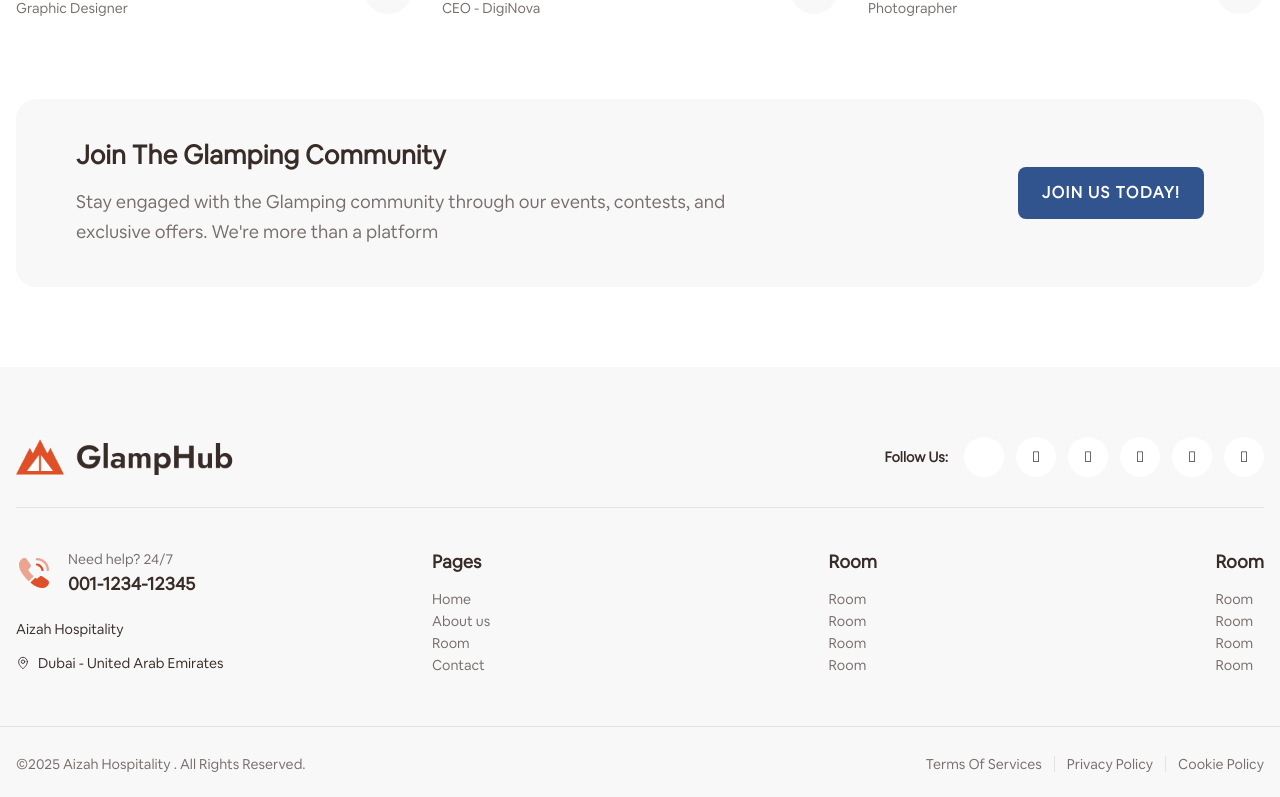
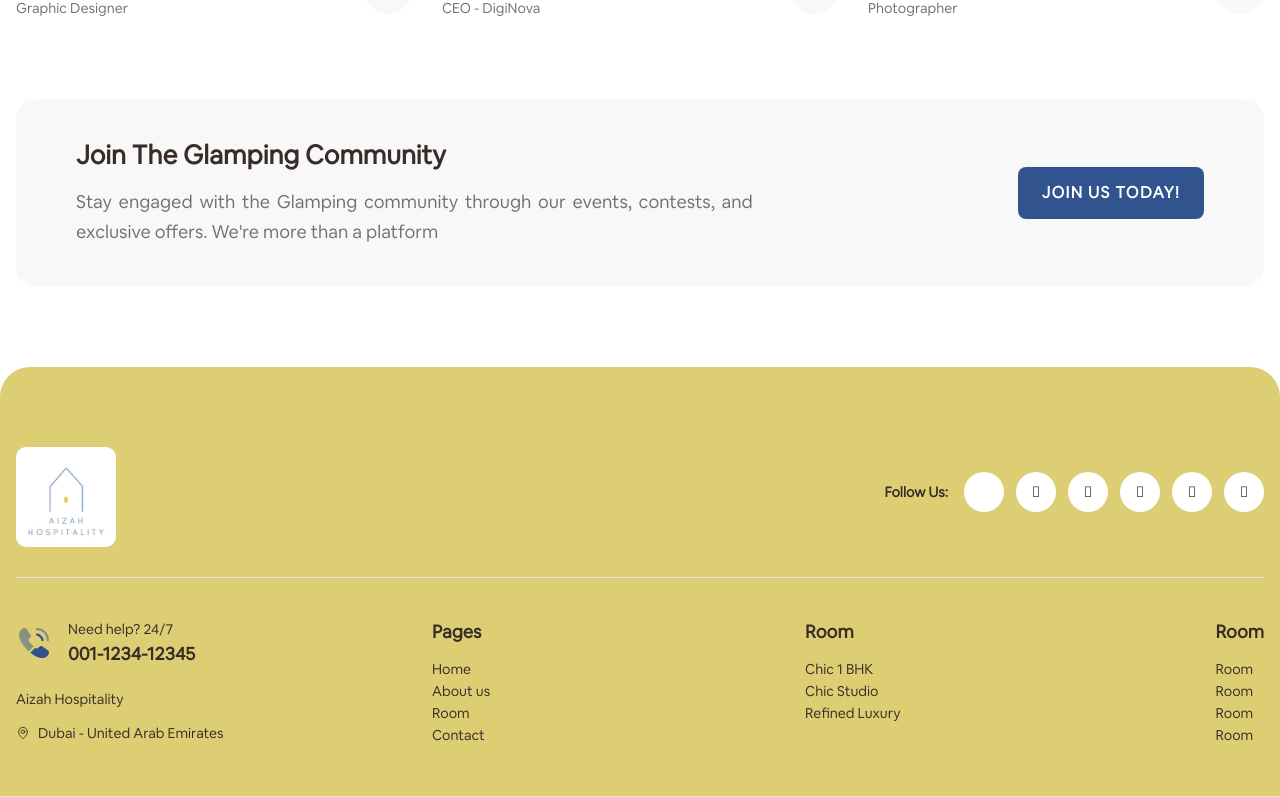
Before and after one commit to ismail-is/aizahhospitality-, a Next.js app: page /about in a window 1280 px wide. Shown: the part 3674-4471 px from the top of the page. Built offline with nearby package versions, Linux system fonts and the light colour scheme; some icons are missing.

Commit message:
eveving1

```diff
--- a/src/components/Footer/Footer.tsx
+++ b/src/components/Footer/Footer.tsx
@@ -8,50 +8,51 @@ import * as Icon from "phosphor-react";
 const Footer = () => {
     return (
         <>
-            <div id="footer" className='footer'>
-                <div className="bg-surface lg:pt-15 md:pt-12 pt-8">
+            <div id="footer" className='footer ' >
+                <div className="bg-[#ddce74] lg:pt-15 md:pt-12 pt-8 " style={{borderTopLeftRadius:'30px',borderTopRightRadius:'30px'}}>
                     <div className="container">
                         <div className="footer-heading flex items-center justify-between flex-wrap gap-6 pb-[30px] border-b border-outline">
                             <Link href={'/'}>
-                                <Image
-                                    src={'/images/logo.png'}
-                                    width={2000}
-                                    height={1000}
-                                    alt='logo'
-                                    priority={true}
-                                    className='w-[220px]'
-                                />
+                                 <Image
+                                                            src={'/images/allimg/logo/logo.jpg'}
+                                                            width={100}
+                                                            height={100}
+                                                            alt='logo'
+                                                            priority={true}
+                                                            className='sm:w-[100px] w-[100px]'
+                                                            style={{marginTop:'10px',borderRadius:'10px'}}
+                                                        />
                             </Link>
                             <div className="flex items-center flex-wrap gap-4">
                                 <div className="text-button-sm">Follow Us:</div>
                                 <div className="list-social flex items-center flex-wrap gap-3">
                                     <Link href={'https://www.facebook.com/'} target='_blank'
-                                        className='bg-white duration-300 hover:bg-primary hover:text-white w-10 h-10 rounded-full flex items-center justify-center'
+                                        className='bg-white duration-300 hover:bg-[#446398] hover:text-white w-10 h-10 rounded-full flex items-center justify-center'
                                     >
                                         <span className='fi fi-brands-facebook'></span>
                                     </Link>
                                     <Link href={'https://www.linkedin.com/'} target='_blank'
-                                        className='bg-white duration-300 hover:bg-primary hover:text-white w-10 h-10 rounded-full flex items-center justify-center'
+                                        className='bg-white duration-300 hover:bg-[#446398] hover:text-white w-10 h-10 rounded-full flex items-center justify-center'
                                     >
                                         <span className='icon-linkedin text-sm'></span>
                                     </Link>
                                     <Link href={'https://www.twitter.com/'} target='_blank'
-                                        className='bg-white duration-300 hover:bg-primary hover:text-white w-10 h-10 rounded-full flex items-center justify-center'
+                                        className='bg-white duration-300  hover:bg-[#446398] hover:text-white w-10 h-10 rounded-full flex items-center justify-center'
                                     >
                                         <span className='icon-twitter text-sm'></span>
                                     </Link>
                                     <Link href={'https://www.pinterest.com/'} target='_blank'
-                                        className='bg-white duration-300 hover:bg-primary hover:text-white w-10 h-10 rounded-full flex items-center justify-center'
+                                        className='bg-white duration-300  hover:bg-[#446398] hover:text-white w-10 h-10 rounded-full flex items-center justify-center'
                                     >
                                         <span className='icon-pinterest text-sm'></span>
                                     </Link>
                                     <Link href={'https://www.instagram.com/'} target='_blank'
-                                        className='bg-white duration-300 hover:bg-primary hover:text-white w-10 h-10 rounded-full flex items-center justify-center'
+                                        className='bg-white duration-300  hover:bg-[#446398] hover:text-white w-10 h-10 rounded-full flex items-center justify-center'
                                     >
                                         <span className='icon-instagram text-sm'></span>
                                     </Link>
                                     <Link href={'https://www.youtube.com/'} target='_blank'
-                                        className='bg-white duration-300 hover:bg-primary hover:text-white w-10 h-10 rounded-full flex items-center justify-center'
+                                        className='bg-white duration-300  hover:bg-[#446398] hover:text-white w-10 h-10 rounded-full flex items-center justify-center'
                                     >
                                         <span className='icon-youtube text-sm'></span>
                                     </Link>
@@ -62,13 +63,13 @@ const Footer = () => {
                             <div className="company-infor lg:w-1/4 sm:w-1/2">
                                 <div className="flex items-center gap-4">
                                     <svg xmlns="http://www.w3.org/2000/svg" width="36" height="36" viewBox="0 0 36 36" fill="none">
-                                        <path d="M26.43 16.1254C25.785 16.1254 25.275 15.6004 25.275 14.9704C25.275 14.4154 24.72 13.2604 23.79 12.2554C22.875 11.2804 21.87 10.7104 21.03 10.7104C20.385 10.7104 19.875 10.1854 19.875 9.55539C19.875 8.92539 20.4 8.40039 21.03 8.40039C22.53 8.40039 24.105 9.21039 25.485 10.6654C26.775 12.0304 27.6 13.7254 27.6 14.9554C27.6 15.6004 27.075 16.1254 26.43 16.1254Z" fill="#E05028" />
-                                        <path opacity="0.5" d="M31.8456 16.125C31.2006 16.125 30.6906 15.6 30.6906 14.97C30.6906 9.645 26.3556 5.325 21.0456 5.325C20.4006 5.325 19.8906 4.8 19.8906 4.17C19.8906 3.54 20.4006 3 21.0306 3C27.6306 3 33.0006 8.37 33.0006 14.97C33.0006 15.6 32.4756 16.125 31.8456 16.125Z" fill="#E05028" />
-                                        <path opacity="0.5" d="M17.685 21.315L12.78 26.22C12.24 25.74 11.715 25.245 11.205 24.735C9.66 23.175 8.265 21.54 7.02 19.83C5.79 18.12 4.8 16.41 4.08 14.715C3.36 13.005 3 11.37 3 9.81C3 8.79 3.18 7.815 3.54 6.915C3.9 6 4.47 5.16 5.265 4.41C6.225 3.465 7.275 3 8.385 3C8.805 3 9.225 3.09 9.6 3.27C9.99 3.45 10.335 3.72 10.605 4.11L14.085 9.015C14.355 9.39 14.55 9.735 14.685 10.065C14.82 10.38 14.895 10.695 14.895 10.98C14.895 11.34 14.79 11.7 14.58 12.045C14.385 12.39 14.1 12.75 13.74 13.11L12.6 14.295C12.435 14.46 12.36 14.655 12.36 14.895C12.36 15.015 12.375 15.12 12.405 15.24C12.45 15.36 12.495 15.45 12.525 15.54C12.795 16.035 13.26 16.68 13.92 17.46C14.595 18.24 15.315 19.035 16.095 19.83C16.635 20.355 17.16 20.865 17.685 21.315Z" fill="#E05028" />
-                                        <path d="M32.9554 27.4955C32.9554 27.9155 32.8804 28.3505 32.7304 28.7705C32.6854 28.8905 32.6404 29.0105 32.5804 29.1305C32.3254 29.6705 31.9954 30.1805 31.5604 30.6605C30.8254 31.4705 30.0154 32.0555 29.1004 32.4305C29.0854 32.4305 29.0704 32.4455 29.0554 32.4455C28.1704 32.8055 27.2104 33.0005 26.1754 33.0005C24.6454 33.0005 23.0104 32.6405 21.2854 31.9055C19.5604 31.1705 17.8354 30.1805 16.1254 28.9355C15.5404 28.5005 14.9554 28.0655 14.4004 27.6005L19.3054 22.6955C19.7254 23.0105 20.1004 23.2505 20.4154 23.4155C20.4904 23.4455 20.5804 23.4905 20.6854 23.5355C20.8054 23.5805 20.9254 23.5955 21.0604 23.5955C21.3154 23.5955 21.5104 23.5055 21.6754 23.3405L22.8154 22.2155C23.1904 21.8405 23.5504 21.5555 23.8954 21.3755C24.2404 21.1655 24.5854 21.0605 24.9604 21.0605C25.2454 21.0605 25.5454 21.1205 25.8754 21.2555C26.2054 21.3905 26.5504 21.5855 26.9254 21.8405L31.8904 25.3655C32.2804 25.6355 32.5504 25.9505 32.7154 26.3255C32.8654 26.7005 32.9554 27.0755 32.9554 27.4955Z" fill="#E05028" />
+                                        <path d="M26.43 16.1254C25.785 16.1254 25.275 15.6004 25.275 14.9704C25.275 14.4154 24.72 13.2604 23.79 12.2554C22.875 11.2804 21.87 10.7104 21.03 10.7104C20.385 10.7104 19.875 10.1854 19.875 9.55539C19.875 8.92539 20.4 8.40039 21.03 8.40039C22.53 8.40039 24.105 9.21039 25.485 10.6654C26.775 12.0304 27.6 13.7254 27.6 14.9554C27.6 15.6004 27.075 16.1254 26.43 16.1254Z" fill="#32548e" />
+                                        <path opacity="0.5" d="M31.8456 16.125C31.2006 16.125 30.6906 15.6 30.6906 14.97C30.6906 9.645 26.3556 5.325 21.0456 5.325C20.4006 5.325 19.8906 4.8 19.8906 4.17C19.8906 3.54 20.4006 3 21.0306 3C27.6306 3 33.0006 8.37 33.0006 14.97C33.0006 15.6 32.4756 16.125 31.8456 16.125Z" fill="#32548e" />
+                                        <path opacity="0.5" d="M17.685 21.315L12.78 26.22C12.24 25.74 11.715 25.245 11.205 24.735C9.66 23.175 8.265 21.54 7.02 19.83C5.79 18.12 4.8 16.41 4.08 14.715C3.36 13.005 3 11.37 3 9.81C3 8.79 3.18 7.815 3.54 6.915C3.9 6 4.47 5.16 5.265 4.41C6.225 3.465 7.275 3 8.385 3C8.805 3 9.225 3.09 9.6 3.27C9.99 3.45 10.335 3.72 10.605 4.11L14.085 9.015C14.355 9.39 14.55 9.735 14.685 10.065C14.82 10.38 14.895 10.695 14.895 10.98C14.895 11.34 14.79 11.7 14.58 12.045C14.385 12.39 14.1 12.75 13.74 13.11L12.6 14.295C12.435 14.46 12.36 14.655 12.36 14.895C12.36 15.015 12.375 15.12 12.405 15.24C12.45 15.36 12.495 15.45 12.525 15.54C12.795 16.035 13.26 16.68 13.92 17.46C14.595 18.24 15.315 19.035 16.095 19.83C16.635 20.355 17.16 20.865 17.685 21.315Z" fill="#32548e" />
+                                        <path d="M32.9554 27.4955C32.9554 27.9155 32.8804 28.3505 32.7304 28.7705C32.6854 28.8905 32.6404 29.0105 32.5804 29.1305C32.3254 29.6705 31.9954 30.1805 31.5604 30.6605C30.8254 31.4705 30.0154 32.0555 29.1004 32.4305C29.0854 32.4305 29.0704 32.4455 29.0554 32.4455C28.1704 32.8055 27.2104 33.0005 26.1754 33.0005C24.6454 33.0005 23.0104 32.6405 21.2854 31.9055C19.5604 31.1705 17.8354 30.1805 16.1254 28.9355C15.5404 28.5005 14.9554 28.0655 14.4004 27.6005L19.3054 22.6955C19.7254 23.0105 20.1004 23.2505 20.4154 23.4155C20.4904 23.4455 20.5804 23.4905 20.6854 23.5355C20.8054 23.5805 20.9254 23.5955 21.0604 23.5955C21.3154 23.5955 21.5104 23.5055 21.6754 23.3405L22.8154 22.2155C23.1904 21.8405 23.5504 21.5555 23.8954 21.3755C24.2404 21.1655 24.5854 21.0605 24.9604 21.0605C25.2454 21.0605 25.5454 21.1205 25.8754 21.2555C26.2054 21.3905 26.5504 21.5855 26.9254 21.8405L31.8904 25.3655C32.2804 25.6355 32.5504 25.9505 32.7154 26.3255C32.8654 26.7005 32.9554 27.0755 32.9554 27.4955Z" fill="#32548e" />
                                     </svg>
                                     <div>
-                                        <div className="caption1 text-variant1">Need help? 24/7</div>
+                                        <div className="caption1 text-black">Need help? 24/7</div>
                                         <div className="text-title">001-1234-12345</div>
                                     </div>
                                 </div>
@@ -90,26 +91,26 @@ const Footer = () => {
                             <div className="list-nav lg:w-2/3 w-full sm:flex max-sm:grid grid-cols-2 gap-8 justify-between">
                                 <div className="item">
                                     <div className="text-title pb-3">pages</div>
-                                    <Link href={'#'} className="caption1 text-variant1 has-line block w-fit whitespace-nowrap">Home</Link>
-                                    <Link href={'#'} className="caption1 text-variant1 has-line block w-fit whitespace-nowrap">About us</Link>
-                                    <Link href={'#'} className="caption1 text-variant1 has-line block w-fit whitespace-nowrap">Room</Link>
-                                    <Link href={'#'} className="caption1 text-variant1 has-line block w-fit whitespace-nowrap">Contact</Link>
+                                    <Link href={'#'} className="caption1 text-black has-line block w-fit whitespace-nowrap">Home</Link>
+                                    <Link href={'#'} className="caption1 text-black  has-line block w-fit whitespace-nowrap">About us</Link>
+                                    <Link href={'#'} className="caption1 text-black  has-line block w-fit whitespace-nowrap">Room</Link>
+                                    <Link href={'#'} className="caption1 text-black  has-line block w-fit whitespace-nowrap">Contact</Link>
 
                                 </div>
                                 <div className="item">
                                     <div className="text-title pb-3">Room</div>
-                                    <Link href={'/#'} className="caption1 text-variant1 has-line block w-fit whitespace-nowrap">Room</Link>
-                                    <Link href={'/#'} className="caption1 text-variant1 has-line block w-fit whitespace-nowrap">Room</Link>
-                                    <Link href={'/#'} className="caption1 text-variant1 has-line block w-fit whitespace-nowrap">Room</Link>
-                                    <Link href={'/#'} className="caption1 text-variant1 has-line block w-fit whitespace-nowrap">Room</Link>
+                                    <Link href={'/#'} className="caption1 text-black  has-line block w-fit whitespace-nowrap">Chic 1 BHK </Link>
+                                    <Link href={'/#'} className="caption1 text-black  has-line block w-fit whitespace-nowrap">Chic Studio</Link>
+                                    <Link href={'/#'} className="caption1 text-black  has-line block w-fit whitespace-nowrap">Refined Luxury</Link>
+                                    {/* <Link href={'/#'} className="caption1 text-black  has-line block w-fit whitespace-nowrap">Room</Link> */}
 
                                 </div>
                                 <div className="item">
                                     <div className="text-title pb-3">Room</div>
-                                    <Link href={'/#'} className="caption1 text-variant1 has-line block w-fit whitespace-nowrap">Room</Link>
-                                    <Link href={'/#'} className="caption1 text-variant1 has-line block w-fit whitespace-nowrap">Room</Link>
-                                    <Link href={'/#'} className="caption1 text-variant1 has-line block w-fit whitespace-nowrap">Room</Link>
-                                    <Link href={'/#'} className="caption1 text-variant1 has-line block w-fit whitespace-nowrap">Room</Link>
+                                    <Link href={'/#'} className="caption1 text-black  has-line block w-fit whitespace-nowrap">Room</Link>
+                                    <Link href={'/#'} className="caption1 text-black  has-line block w-fit whitespace-nowrap">Room</Link>
+                                    <Link href={'/#'} className="caption1 text-black  has-line block w-fit whitespace-nowrap">Room</Link>
+                                    <Link href={'/#'} className="caption1 text-black  has-line block w-fit whitespace-nowrap">Room</Link>
                                 </div>
                                 {/* <div className="item">
                                     <div className="text-title pb-4">Download App</div>
@@ -141,13 +142,13 @@ const Footer = () => {
                     <div className="footer-bottom py-4 border-t border-outline">
                         <div className="container">
                             <div className="flex items-center sm:justify-between justify-center flex-wrap gap-4">
-                                <div className="copyright caption1 text-variant1">©2025 Aizah Hospitality . All Rights Reserved.</div>
+                                <div className="copyright caption1 text-[#446398]">©2025 Aizah Hospitality . All Rights Reserved.</div>
                                 <div className="flex items-center gap-3">
-                                    <Link href={'/#'} className='caption1 text-variant1 has-line'>Terms Of Services</Link>
+                                    <Link href={'/#'} className='caption1 text-[#446398] has-line'>Terms Of Services</Link>
                                     <div className='bg-outline w-px h-4'></div>
-                                    <Link href={'/#'} className='caption1 text-variant1 has-line'>Privacy Policy</Link>
+                                    <Link href={'/#'} className='caption1 text-[#446398] has-line'>Privacy Policy</Link>
                                     <div className='bg-outline w-px h-4'></div>
-                                    <Link href={'/#'} className='caption1 text-variant1 has-line'>Cookie Policy</Link>
+                                    <Link href={'/#'} className='caption1 text-[#446398] has-line'>Cookie Policy</Link>
                                     {/* <Link href={'/term-of-use'} className='caption1 text-variant1 has-line'>Terms Of Services</Link>
                                     <div className='bg-outline w-px h-4'></div>
                                     <Link href={'/term-of-use'} className='caption1 text-variant1 has-line'>Privacy Policy</Link>
--- a/src/components/Header/HeaderOne.tsx
+++ b/src/components/Header/HeaderOne.tsx
@@ -44,7 +44,7 @@ const HeaderOne = () => {
                             height={100}
                             alt='logo'
                             priority={true}
-                            className='sm:w-[100px] w-[100px]'
+                            className='sm:w-[100px] w-[100px] '
                             style={{marginTop:'10px',borderRadius:'0 5px 5px 5px'}}
                         />
                     </Link>
--- a/src/styles/global.scss
+++ b/src/styles/global.scss
@@ -208,6 +208,9 @@ textarea:focus {
     font-size: 18px;
     line-height: 30px;
     font-weight: 400;
+    text-align: justify;
+    text-justify: inter-word ;
+
 }
 
 .caption1 {
```
Also changed, not shown: src/app/camp/tent-detail/page.tsx (+96 -21 lines), src/components/Header/HeaderThree.tsx (+19 -16 lines).
